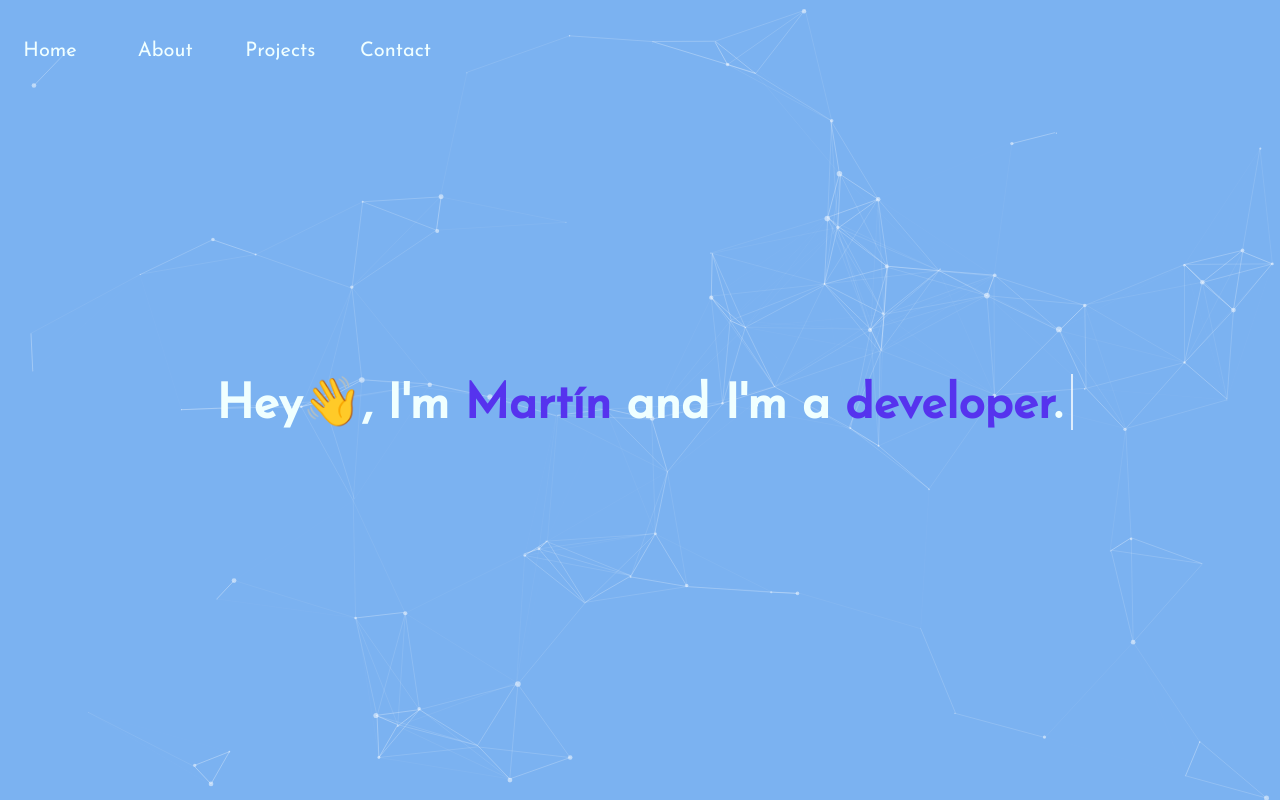
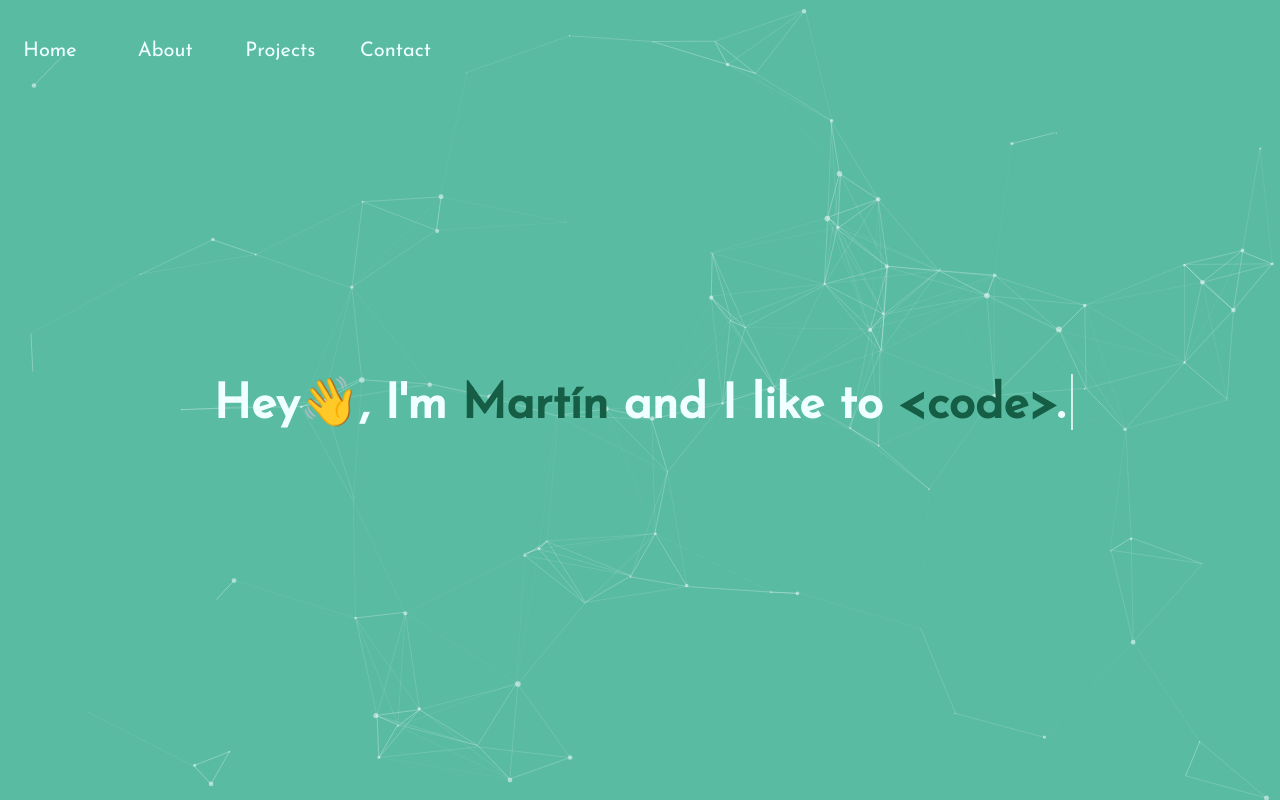
Before and after one commit to martin92/personal-site, a plain HTML site: page index.html in a window 1280 px wide. Shown: the top 802 px of the page. Drawn offline with nearby package versions, Linux system fonts and the light colour scheme.

Commit message:
Actualizacion de color de fondo
Se actualiza el color de fondo de particles y el texto de pantalla principal

```diff
--- a/assets/css/style.css
+++ b/assets/css/style.css
@@ -6,6 +6,7 @@ body {
   margin: 0 !important;
 }
 
+/* -------------- BARRA DE NAVEGACION -----------------*/
 .nav {
   height: 60px;
   width: 100%;
@@ -39,7 +40,7 @@ body {
   opacity: 0.5;
 }
 
-
+/* --------------------- SECCION DE INTRODUCCION -------------------------*/
 #intro {
   display: flex;
   flex-direction: column;
@@ -56,10 +57,6 @@ body {
   height: 100%;
 }
 
-.intro-content-name {
-  color:#5633EE;
-  font-weight: bold;
-}
 
 .line-1{
   position: relative;
@@ -73,7 +70,7 @@ body {
   transform: translateY(-50%);
 }
 
-/* Animation */
+/* ---------------Animation ---------------------------*/
 .anim-typewriter{
 animation: typewriter 4s steps(44) 1s 1 normal both,
            blinkTextCursor 500ms steps(44) infinite normal;
@@ -97,7 +94,7 @@ to{border-right-color: transparent;}
 }
 
 .my-name {
-  color: #5633ee;
+  color: #155d44;
   font-weight: bold;
 }
 
@@ -128,6 +125,8 @@ ol > li {
   list-style: none;
 }
 
+
+/* ---------------------- SECCION DE CONTACTO ---------------------- */
 #skills {
   height: 400px;
   background-color: aquamarine;
@@ -141,6 +140,6 @@ footer {
   position: absolute;
   width: 100%;
   height: 100%;
-  background-color: #7bb2f1; /* Optional: Set a background color */
+  background-color: #59bba2; /* Optional: Set a background color */
   z-index: -1; /* Optional: Send it to the background */
 }
--- a/index.html
+++ b/index.html
@@ -36,7 +36,7 @@
             </div>
         </div>
         <div class="intro-content">
-            <h1 class="line-1 anim-typewriter">Hey👋, I'm <span class="my-name">Martín</span> and I'm a <span class="intro-content-name">developer</span>.</h1>
+            <h1 class="line-1 anim-typewriter">Hey👋, I'm <span class="my-name">Martín</span> and I like to <span class="my-name">&lt;code&gt;</span>.</h1>
         </div>
     </section>
 
```
